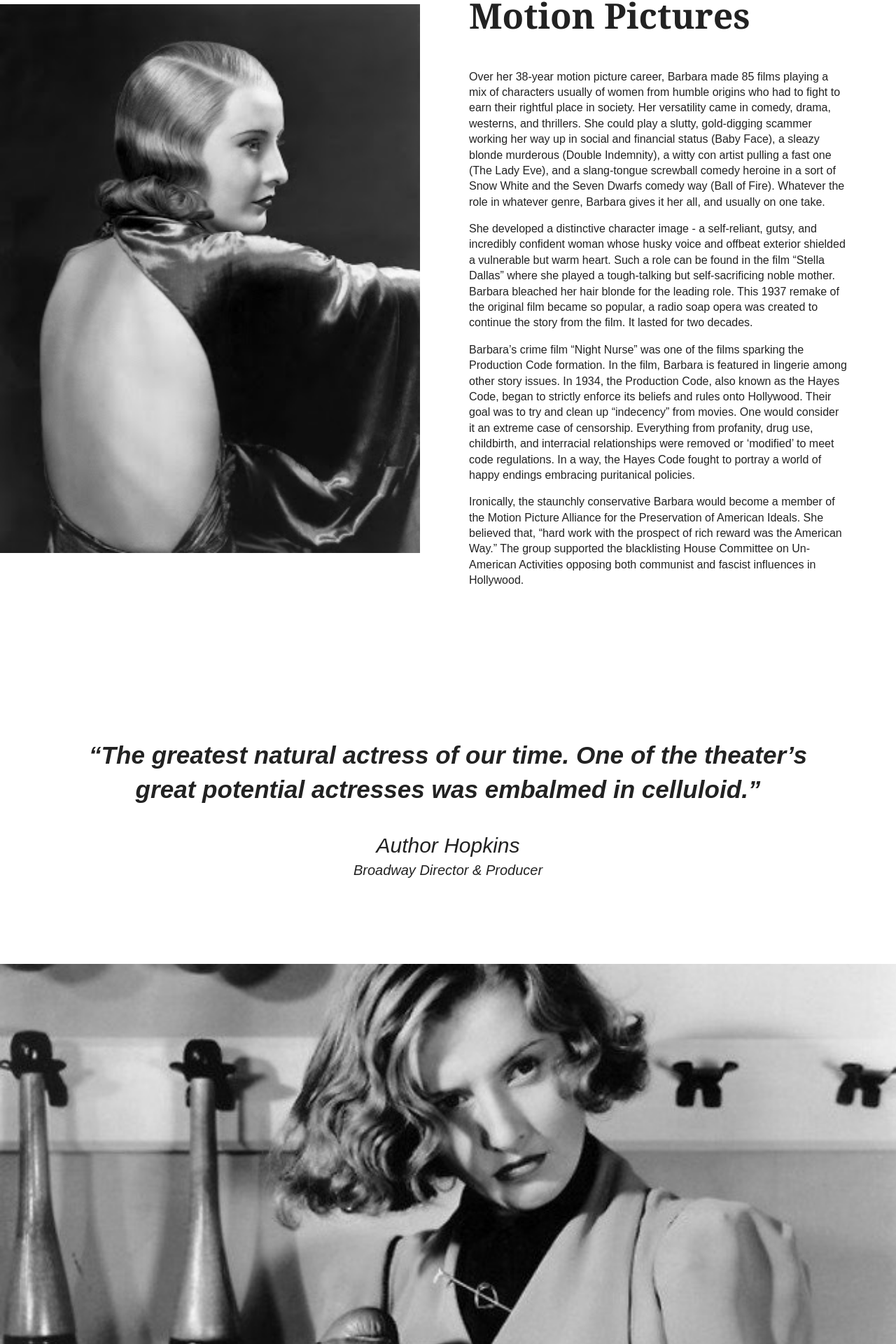
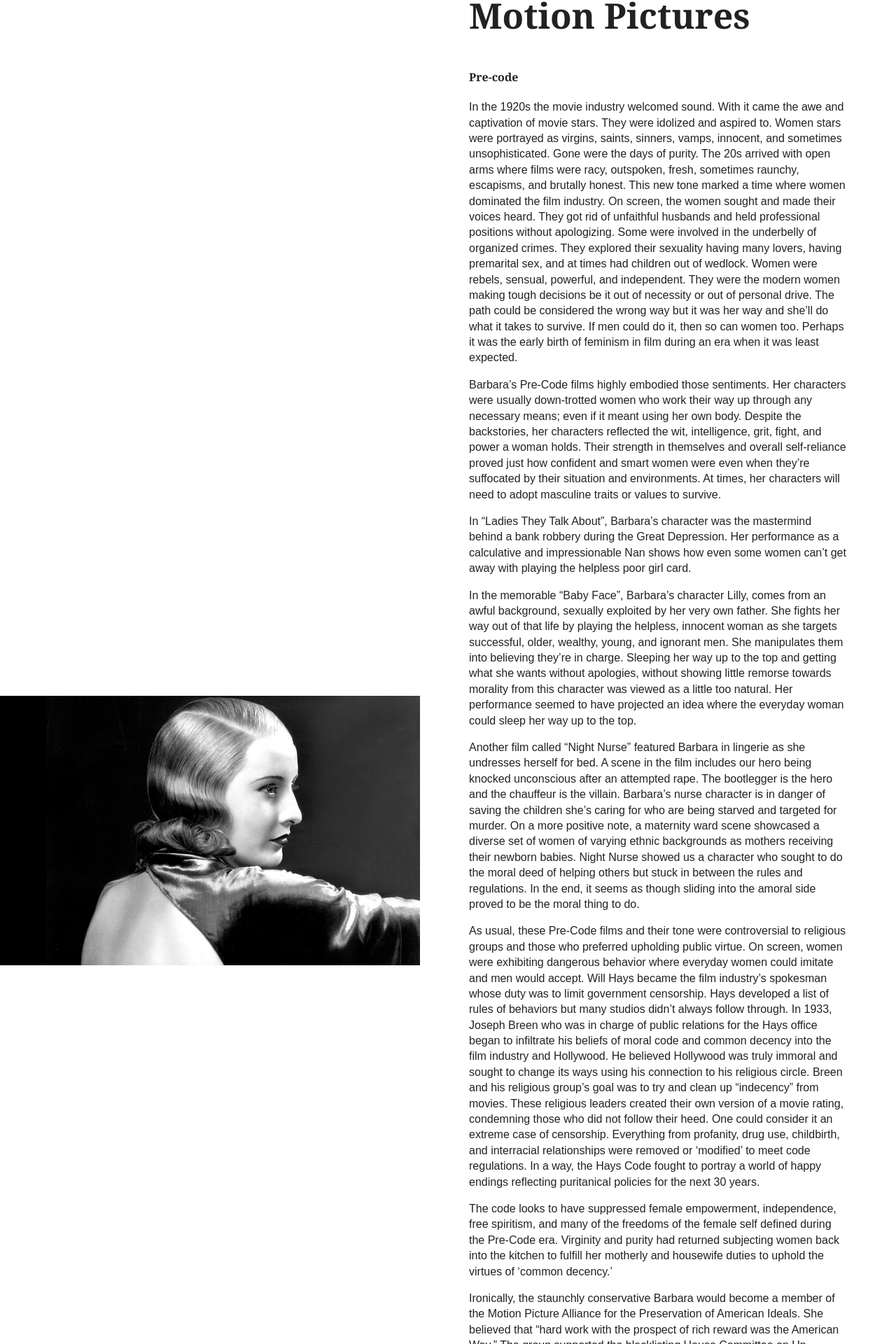
Before and after one commit to christinetran825/stanwyck-tribute, a React (Create React App) app: page / in a window 1280 px wide. Shown: the part 2480-4400 px from the top of the page at 70% size. Built offline with nearby package versions, Linux system fonts and the light colour scheme.

Commit message:
added more text content

```diff
--- a/src/components/MotionPictures.js
+++ b/src/components/MotionPictures.js
@@ -5,17 +5,31 @@ class MotionPictures extends Component {
     return (
       <section id="motion-pictures">
         <div className="photo-reference">
-          <img src="./images/baby-face-2.jpg" alt="1930s stanwyck"/>
+          <img src="./images/baby-face-2-lg.jpg" alt="1930s stanwyck"/>
         </div>
         <div className="story">
           <h2 className="story-title">Motion Pictures</h2>
-          <p>Over her 38-year motion picture career, Barbara made 85 films playing a mix of characters usually of women from humble origins who had to fight to earn their rightful place in society. Her versatility came in comedy, drama, westerns, and thrillers. She could play a slutty, gold-digging scammer working her way up in social and financial status (Baby Face), a sleazy blonde murderous (Double Indemnity), a witty con artist pulling a fast one (The Lady Eve), and a slang-tongue screwball comedy heroine in a sort of Snow White and the Seven Dwarfs comedy way (Ball of Fire). Whatever the role in whatever genre, Barbara gives it her all, and usually on one take.</p>
+          <h4>Pre-code</h4>
+          <p>In the 1920s the movie industry welcomed sound. With it came the awe and captivation of movie stars. They were idolized and aspired to. Women stars were portrayed as virgins, saints, sinners, vamps, innocent, and sometimes unsophisticated. Gone were the days of purity. The 20s arrived with open arms where films were racy, outspoken, fresh, sometimes raunchy, escapisms, and brutally honest. This new tone marked a time where women dominated the film industry. On screen, the women sought and made their voices heard. They got rid of unfaithful husbands and held professional positions without apologizing. Some were involved in the underbelly of organized crimes. They explored their sexuality having many lovers, having premarital sex, and at times had children out of wedlock. Women were rebels, sensual, powerful, and independent. They were the modern women making tough decisions be it out of necessity or out of personal drive. The path could be considered the wrong way but it was her way and she’ll do what it takes to survive. If men could do it, then so can women too. Perhaps it was the early birth of feminism in film during an era when it was least expected.</p>
+
+          <p>Barbara’s Pre-Code films highly embodied those sentiments. Her characters were usually down-trotted women who work their way up through any necessary means; even if it meant using her own body. Despite the backstories, her characters reflected the wit, intelligence, grit, fight, and power a woman holds. Their strength in themselves and overall self-reliance proved just how confident and smart women were even when they’re suffocated by their situation and environments. At times, her characters will need to adopt masculine traits or values to survive.</p>
+
+          <p>In “Ladies They Talk About”, Barbara’s character was the mastermind behind a bank robbery during the Great Depression. Her performance as a calculative and impressionable Nan shows how even some women can’t get away with playing the helpless poor girl card.</p>
+
+          <p>In the memorable “Baby Face”, Barbara’s character Lilly, comes from an awful background, sexually exploited by her very own father. She fights her way out of that life by playing the helpless, innocent woman as she targets successful, older, wealthy, young, and ignorant men. She manipulates them into believing they’re in charge. Sleeping her way up to the top and getting what she wants without apologies, without showing little remorse towards morality from this character was viewed as a little too natural. Her performance seemed to have projected an idea where the everyday woman could sleep her way up to the top. </p>
+
+          <p>Another film called “Night Nurse” featured Barbara in lingerie as she undresses herself for bed. A scene in the film includes our hero being knocked unconscious after an attempted rape. The bootlegger is the hero and the chauffeur is the villain. Barbara’s nurse character is in danger of saving the children she’s caring for who are being starved and targeted for murder. On a more positive note, a maternity ward scene showcased a diverse set of women of varying ethnic backgrounds as mothers receiving their newborn babies. Night Nurse showed us a character who sought to do the moral deed of helping others but stuck in between the rules and regulations. In the end, it seems as though sliding into the amoral side proved to be the moral thing to do.</p>
+
+          <p>As usual, these Pre-Code films and their tone were controversial to religious groups and those who preferred upholding public virtue. On screen, women were exhibiting dangerous behavior where everyday women could imitate and men would accept. Will Hays became the film industry’s spokesman whose duty was to limit government censorship. Hays developed a list of rules of behaviors but many studios didn’t always follow through. In 1933, Joseph Breen who was in charge of public relations for the Hays office began to infiltrate his beliefs of moral code and common decency into the film industry and Hollywood. He believed Hollywood was truly immoral and sought to change its ways using his connection to his religious circle. Breen and his religious group’s goal was to try and clean up “indecency” from movies. These religious leaders created their own version of a movie rating, condemning those who did not follow their heed. One could consider it an extreme case of censorship. Everything from profanity, drug use, childbirth, and interracial relationships were removed or ‘modified’ to meet code regulations. In a way, the Hays Code fought to portray a world of happy endings reflecting puritanical policies for the next 30 years.</p>
+
+          <p>The code looks to have suppressed female empowerment, independence, free spiritism, and many of the freedoms of the female self defined during the Pre-Code era. Virginity and purity had returned subjecting women back into the kitchen to fulfill her motherly and housewife duties to uphold the virtues of ‘common decency.’</p>
+
+          <p>Ironically, the staunchly conservative Barbara would become a member of the Motion Picture Alliance for the Preservation of American Ideals. She believed that “hard work with the prospect of rich reward was the American Way.” The group supported the blacklisting House Committee on Un-American Activities opposing both communist and fascist influences in Hollywood. That’s a story for another time.</p>
+
+          <h4>During & Post Code</h4>
+          <p>Over her 38-year motion picture career, Barbara made 85 films playing a mix of characters usually of women from humble origins who had to fight to earn their rightful place in society. Her versatility came in comedy, drama, westerns, and thrillers. She could play a slutty, gold-digging scammer working her way up in social and financial status (Baby Face), a sleazy blonde murderous (Double Indemnity), a witty con artist pulling a fast one (The Lady Eve), and a slang-tongue screwball comedy heroine in a sort of Snow White and the Seven Dwarfs comedy way (Ball of Fire). Whatever the role in whatever genre, Barbara gave it her all, and usually on one take.</p>
 
           <p>She developed a distinctive character image - a self-reliant, gutsy, and incredibly confident woman whose husky voice and offbeat exterior shielded a vulnerable but warm heart. Such a role can be found in the film “Stella Dallas” where she played a tough-talking but self-sacrificing noble mother. Barbara bleached her hair blonde for the leading role. This 1937 remake of the original film became so popular, a radio soap opera was created to continue the story from the film. It lasted for two decades.</p>
-
-          <p>Barbara’s crime film “Night Nurse” was one of the films sparking the Production Code formation. In the film, Barbara is featured in lingerie among other story issues. In 1934, the Production Code, also known as the Hayes Code, began to strictly enforce its beliefs and rules onto Hollywood. Their goal was to try and clean up “indecency” from movies. One would consider it an extreme case of censorship. Everything from profanity, drug use, childbirth, and interracial relationships were removed or ‘modified’ to meet code regulations. In a way, the Hayes Code fought to portray a world of happy endings embracing puritanical policies.</p>
-
-          <p>Ironically, the staunchly conservative Barbara would become a member of the Motion Picture Alliance for the Preservation of American Ideals. She believed that, “hard work with the prospect of rich reward was the American Way.” The group supported the blacklisting House Committee on Un-American Activities opposing both communist and fascist influences in Hollywood.</p>
         </div>
         <div className="film-gallery">
           <img src="" alt=""/>
```
